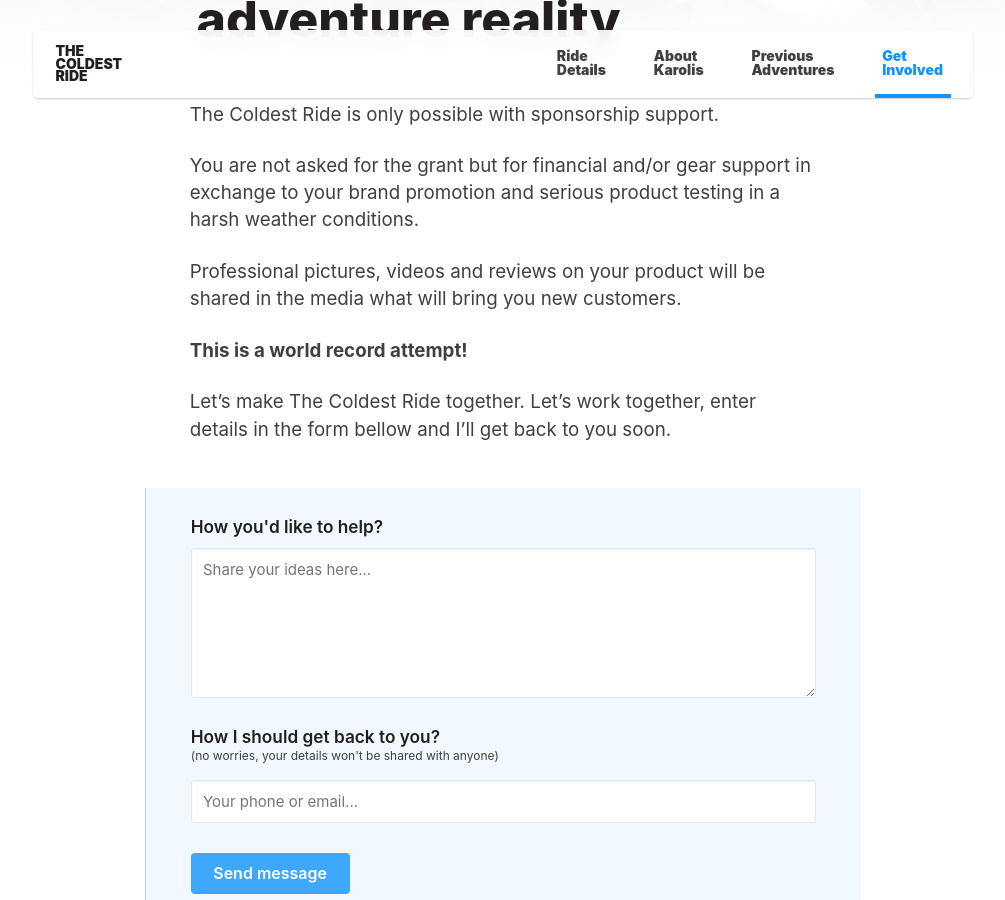
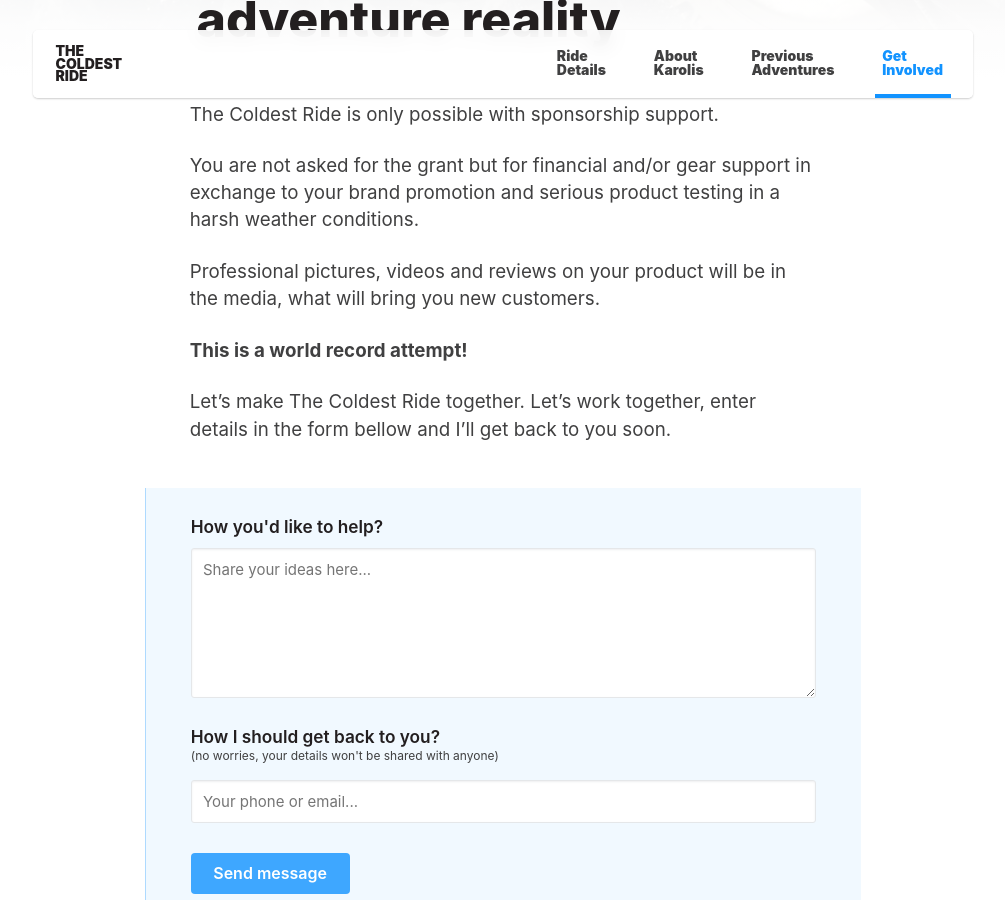
Before and after one commit to karolismieliauskas/thecoldestride.com, a Jekyll site: the page built from pages/get-involved.html, in a window 1280 px wide and 900 px high, scrolled down 570 px. Shown: the whole window, without its empty margins (137-1142 px from the left). Built offline with Jekyll 4.4.1, drawn with Linux system fonts in a browser that asks for light colours.

Commit message:
Update getinvolved.yml

```diff
--- a/_data/getinvolved.yml
+++ b/_data/getinvolved.yml
@@ -5,7 +5,7 @@
 
   You are not asked for the grant but for financial and/or gear support in exchange to your brand promotion and serious product testing in a harsh weather conditions.
 
-  Professional pictures, videos and reviews on your product will be shared in the media what will bring you new customers.
+  Professional pictures, videos and reviews on your product will be in the media, what will bring you new customers.
 
   **This is a world record attempt!**
 
```
